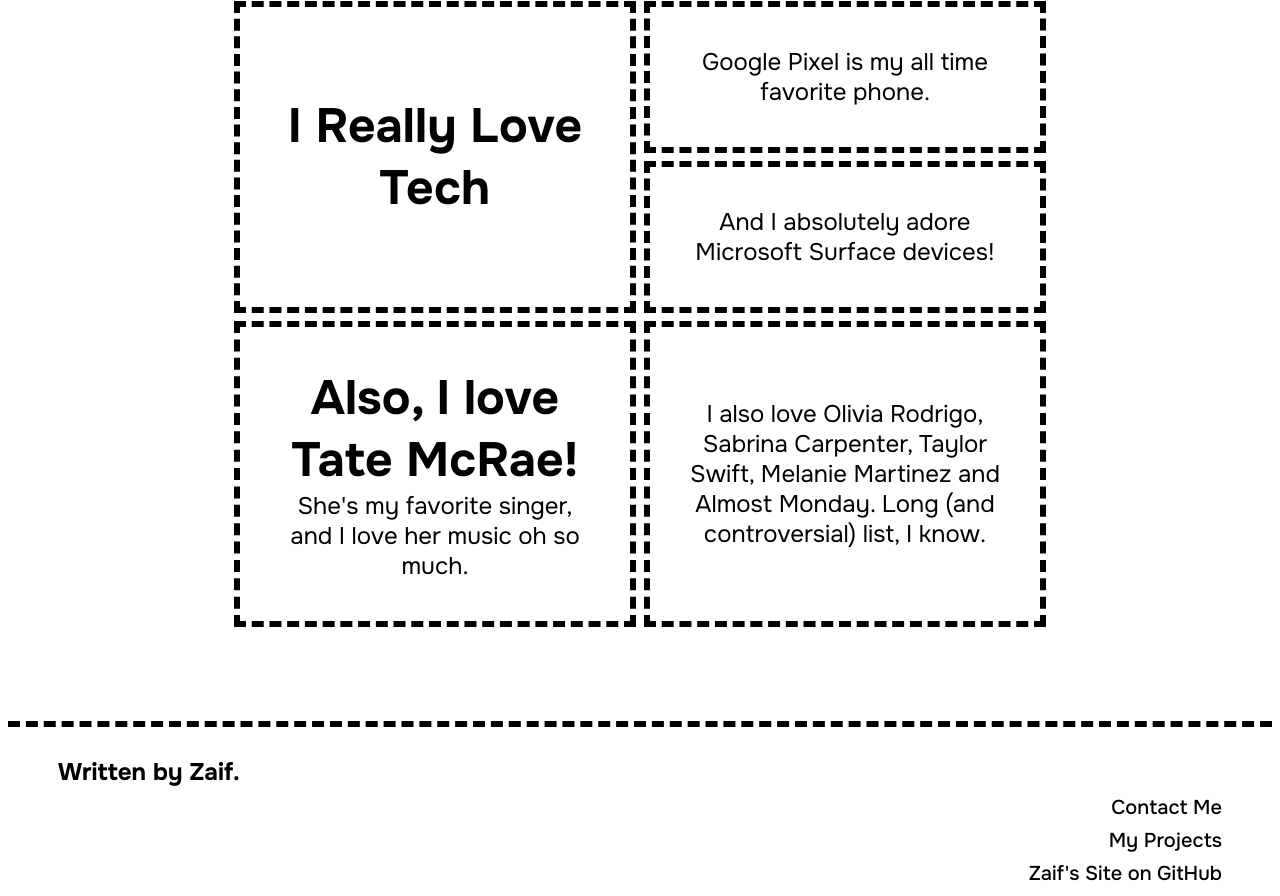
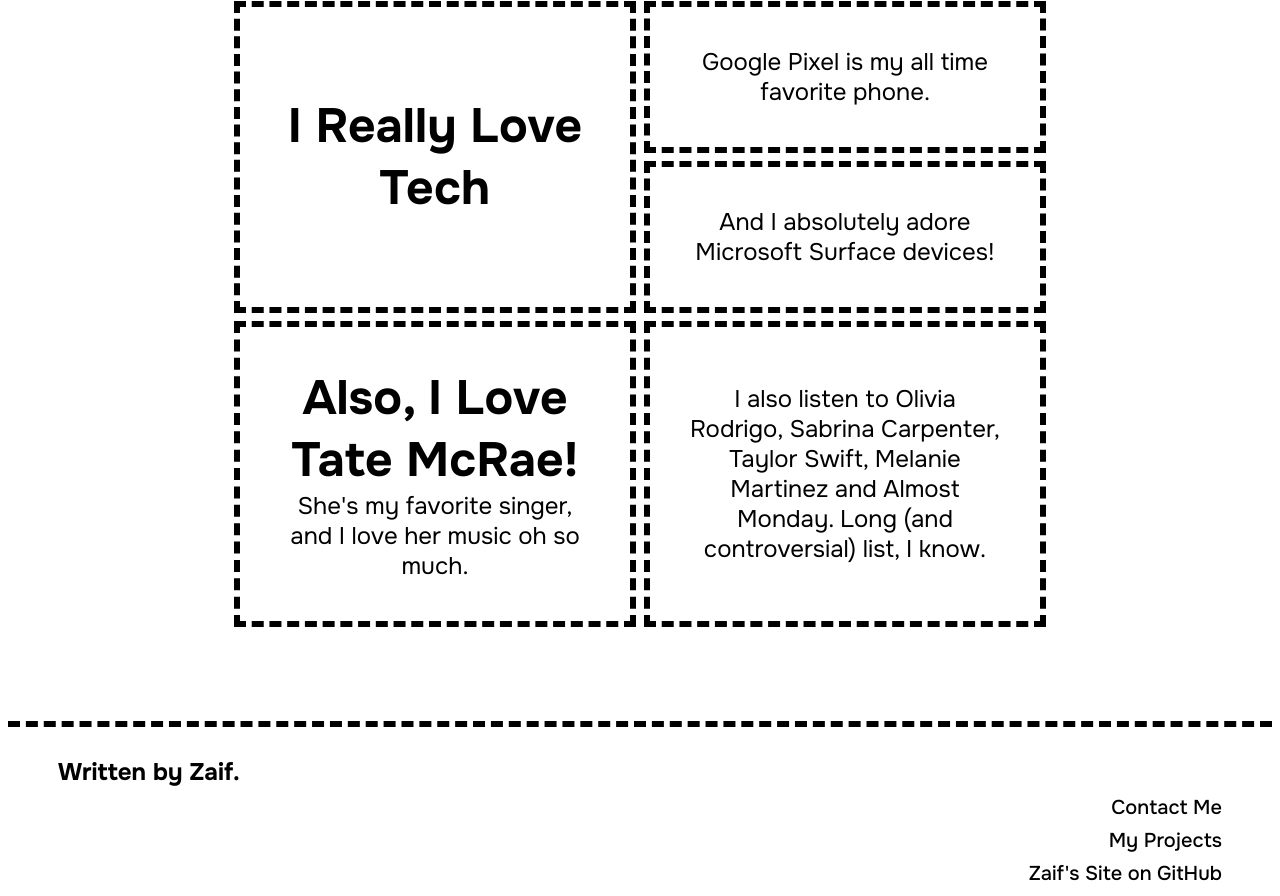
Before and after one commit to zaiiifffff/zaiiifffff.github.io, a plain HTML site: page pages/about/me.html in a window 1280 px wide. Shown: the part 1243-2139 px from the top of the page. Drawn offline with Linux system fonts and the light colour scheme.

Commit message:
Literally just fixed the grammer on the about page

```diff
--- a/pages/about/me.html
+++ b/pages/about/me.html
@@ -48,11 +48,11 @@
                     <p id="sixthblocktext">And I absolutely adore Microsoft Surface devices!</p>
                 </div>
                 <div class="seventhblock">
-                    <h1 id="seventhblocktitle">Also, I love Tate McRae!</h1>
+                    <h1 id="seventhblocktitle">Also, I Love Tate McRae!</h1>
                     <p id="seventhblocktext">She's my favorite singer, and I love her music oh so much.</p>
                 </div>
                 <div class="eighthblock">
-                    <p id="eighthblocktext">I also love Olivia Rodrigo, Sabrina Carpenter, Taylor Swift, Melanie Martinez and Almost Monday. Long (and controversial) list, I know.</p>
+                    <p id="eighthblocktext">I also listen to Olivia Rodrigo, Sabrina Carpenter, Taylor Swift, Melanie Martinez and Almost Monday. Long (and controversial) list, I know.</p>
                 </div>
             </div>
         </div>
```
